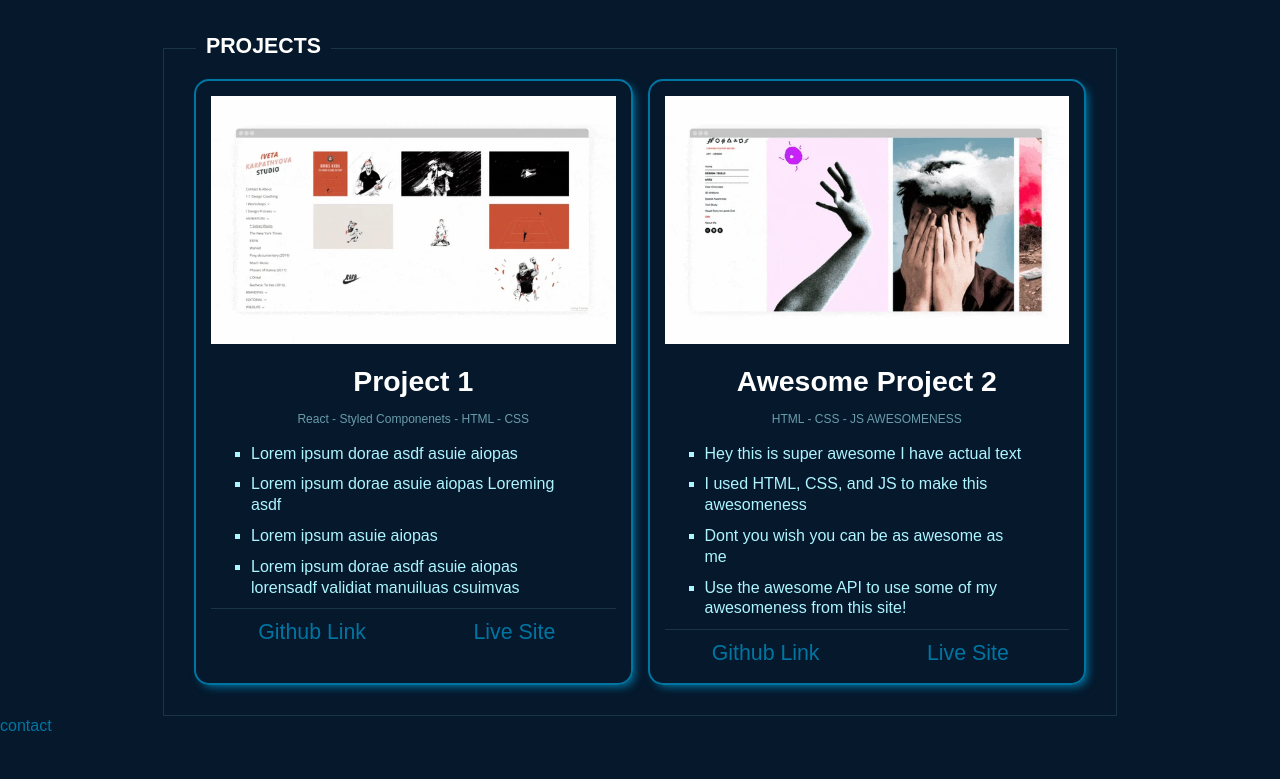
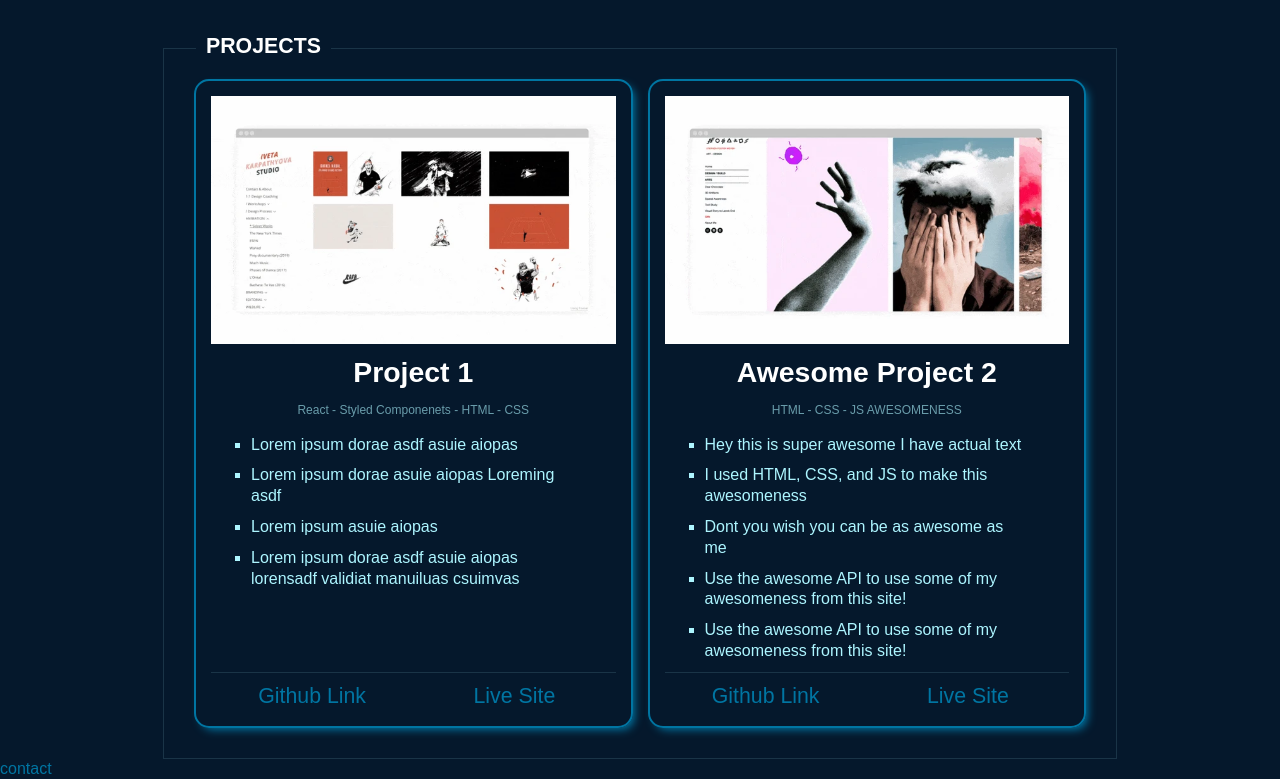
Before and after one commit to Red4lpha/ProfileSite, a React (Create React App) app: page / in a window 1280 px wide. Shown: the part 1677-2456 px from the top of the page. Before the commit the page ends 2414 px from the top, so only its background shows below. Built offline with nearby package versions, Linux system fonts and the light colour scheme.

Commit message:
Changing project articles style toonly increase description section if article increase in size

```diff
--- a/src/App.js
+++ b/src/App.js
@@ -37,6 +37,7 @@ TODO: Fix import warning on CSS global
 TODO: Possibly think about moving skills divider to be under the text within the welcome page
 TODO: Add a custom favicon
 TODO: Change the container size to be in the theme and then change areas that are affected by it
+TODO: Center the description part of the article within projects
 */
 
 
--- a/src/Components/Projects.js
+++ b/src/Components/Projects.js
@@ -37,6 +37,7 @@ const Projects = () => {
                     <li>I used HTML, CSS, and JS to make this awesomeness</li>
                     <li>Dont you wish you can be as awesome as me</li>
                     <li>Use the awesome API to use some of my awesomeness from this site!</li>
+                    <li>Use the awesome API to use some of my awesomeness from this site!</li>
                   </ul>
                 </section>
                 <section className='article-links'>
--- a/src/Components/Styles/Projects.styled.js
+++ b/src/Components/Styles/Projects.styled.js
@@ -12,6 +12,8 @@ export const StyledProjects = styled.section`
   text-align: center;
 
   article {
+    display: flex;
+    flex-direction: column;
     flex-basis: 100%;
     border: 2px solid #0075A2;
     border-radius: 15px;
@@ -28,6 +30,8 @@ export const StyledProjects = styled.section`
       width: 100%;
       max-height: 350px;
       padding-top: 0;
+      //padding: 2px 2px;
+
     }
     h3 {
       font-size: var(--font-2xl);
@@ -40,9 +44,13 @@ export const StyledProjects = styled.section`
       text-align: left;
       padding: 0 40px;
       color: ${({ theme }) => theme.dark.paragraphFont};
+      //min-height: 210px;
+      flex-basis: 100%;
     }
     ul {
       list-style: square;
+      display: table;
+      margin: auto 0;
     }
     li {
       padding-bottom: 10px;
```
